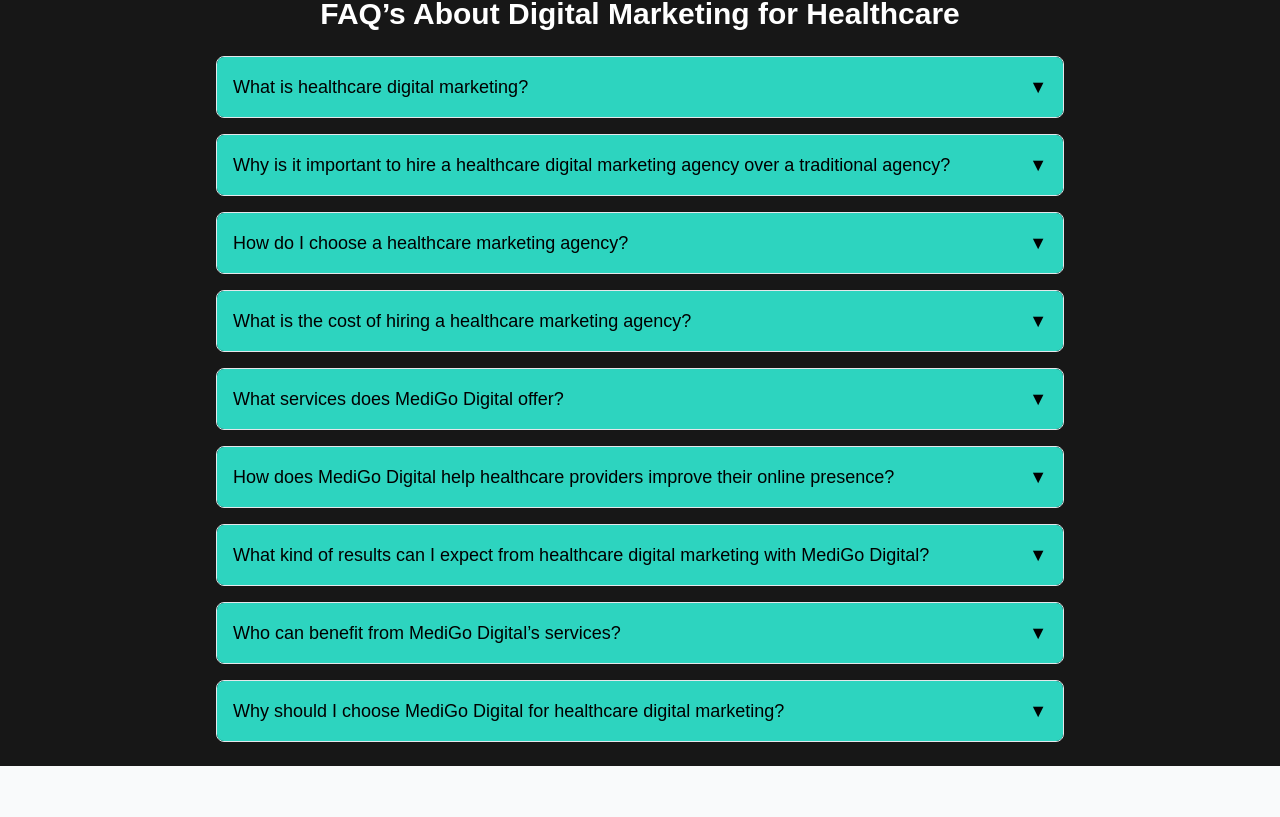
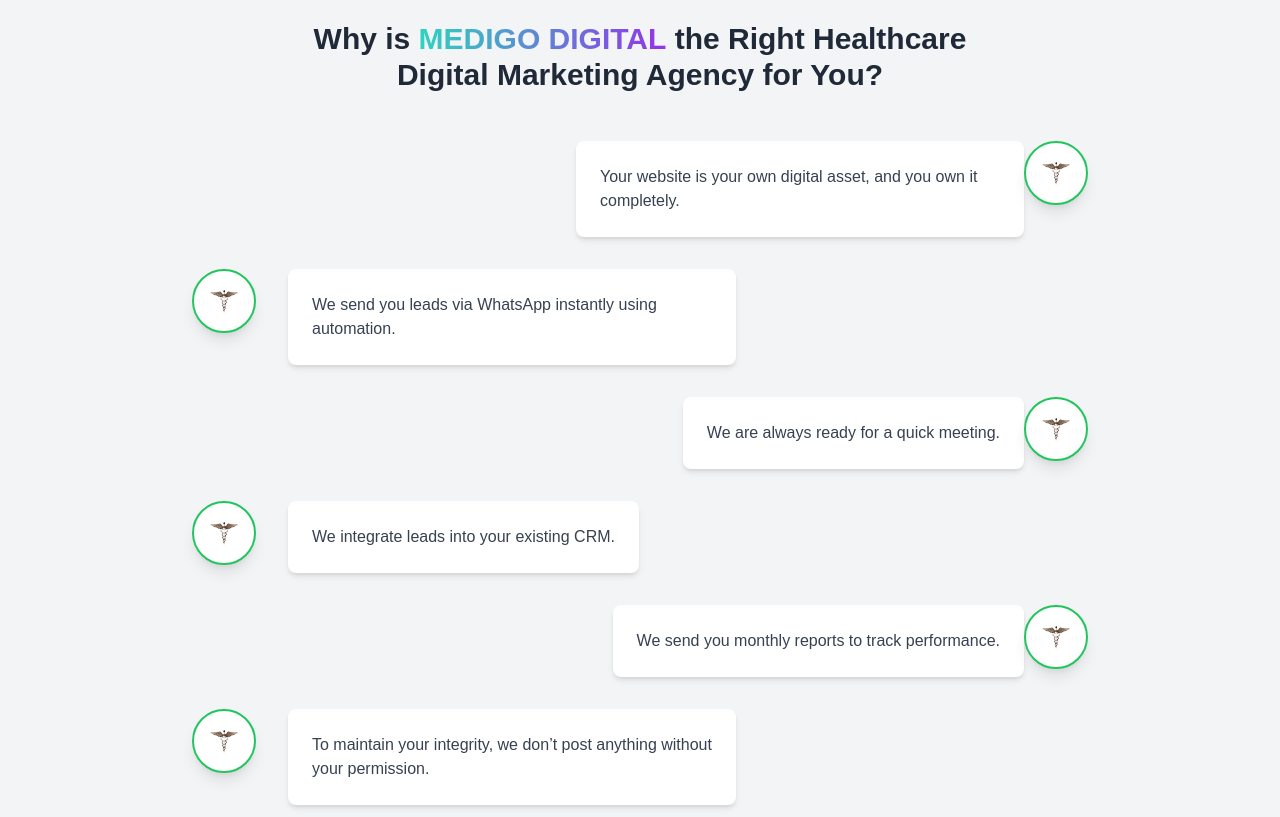
Before and after one commit to Drkadam07/MediGo-Digital-, a Next.js app: page / in a window 1280 px wide. Shown: the part 4423-5240 px from the top of the page. Built offline with nearby package versions, Linux system fonts and the light colour scheme.

Commit message:
Added Why medigo

```diff
--- /dev/null
+++ b/app/Components/Whymedigo.js
@@ -0,0 +1,61 @@
+import { Span } from "next/dist/trace";
+import React from "react";
+
+const timelineData = [
+  {
+    text: "Your website is your own digital asset, and you own it completely.",
+    icon: "/symbolmedigo.png",
+  },
+  {
+    text: "We send you leads via WhatsApp instantly using automation.",
+    icon: "/symbolmedigo.png",
+  },
+  {
+    text: "We are always ready for a quick meeting.",
+    icon: "/symbolmedigo.png",
+  },
+  {
+    text: "We integrate leads into your existing CRM.",
+    icon: "/symbolmedigo.png",
+  },
+  {
+    text: "We send you monthly reports to track performance.",
+    icon: "/symbolmedigo.png",
+  },
+  {
+    text: "To maintain your integrity, we don’t post anything without your permission.",
+    icon: "/symbolmedigo.png",
+  },
+];
+
+const Whymedigo = () => {
+  return (
+    <div className="w-full bg-gray-100 py-12 px-4 sm:px-8 lg:px-16">
+      <h2 className="text-3xl font-bold text-center mb-12 text-gray-800">
+      Why is <span className="uppercase  font-semibold leading-tight mb-2 bg-gradient-to-r from-teal-400 to-purple-600 text-transparent bg-clip-text">MediGo Digital</span> the Right Healthcare <br></br> Digital Marketing Agency for You?
+      </h2>
+      <div className="relative max-w-4xl mx-auto">
+        {/* <div className="border-l-4 border-green-500 absolute left-1/2 transform -translate-x-1/2 h-full hidden sm:block"></div> */}
+        <div className="flex flex-col space-y-8">
+          {timelineData.map((item, index) => (
+            <div
+              key={index}
+              className={`flex flex-col sm:flex-row items-center sm:items-start space-y-4 sm:space-y-0 sm:space-x-8 ${
+                index % 2 === 0 ? "sm:flex-row-reverse" : ""
+              }`}
+            >
+              <div className="w-16 h-16 bg-white border-2 border-green-500 rounded-full flex items-center justify-center shadow-lg">
+                <img src={item.icon} alt="icon" className="w-10 h-10" />
+              </div>
+              <div className="bg-white shadow-md rounded-lg p-6 max-w-md text-center sm:text-left">
+                <p className="text-gray-700 font-medium">{item.text}</p>
+              </div>
+            </div>
+          ))}
+        </div>
+      </div>
+    </div>
+  );
+};
+
+export default Whymedigo;
```
